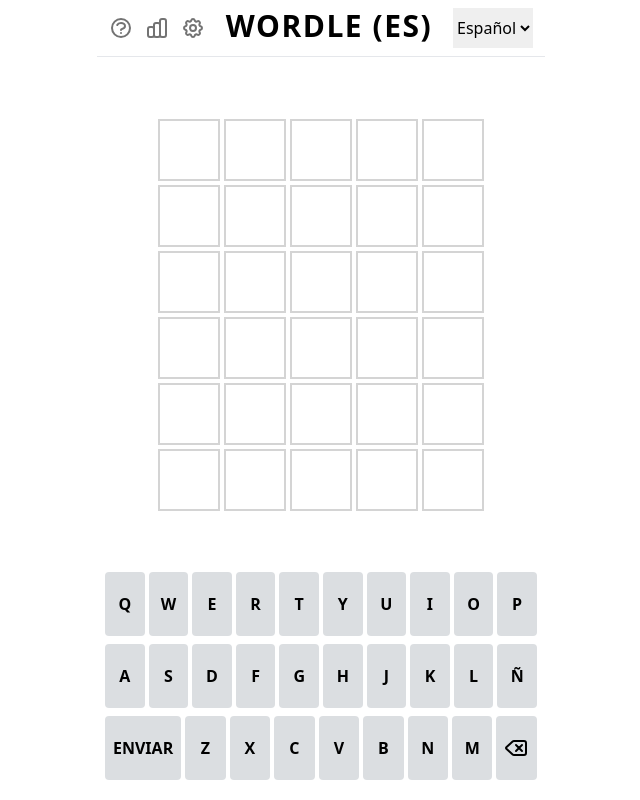
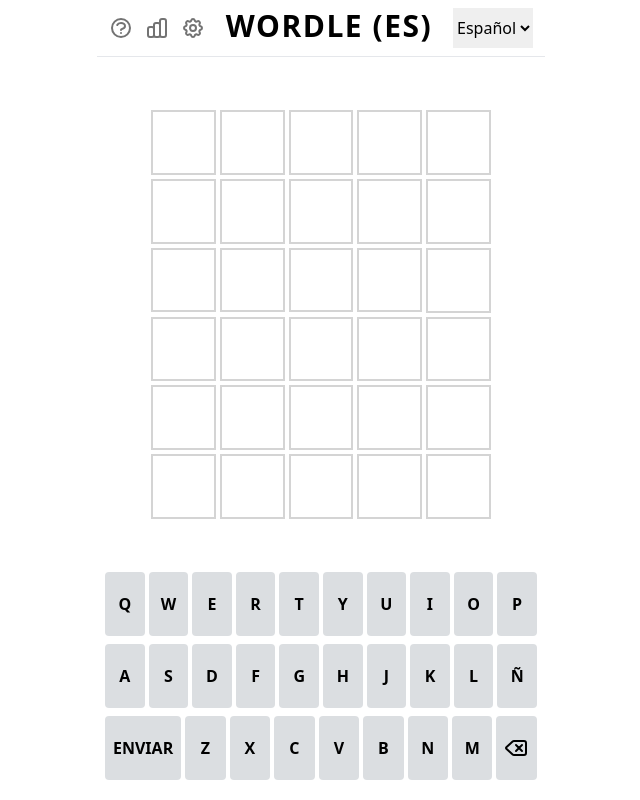
Before and after one commit to Sergitxin22/wordle, a React (Vite) app: page / in a window 1280 px wide. Shown: the whole page, without its empty margins (319-959 px from the left). Built offline with nearby package versions, Linux system fonts and the light colour scheme.

Commit message:
Refactor Board component layout for improved styling and overflow handling

```diff
--- a/src/components/Board.jsx
+++ b/src/components/Board.jsx
@@ -4,7 +4,7 @@ import Letter from "./Letter";
 
 function Board() {
     return (
-    <div className="grid grid-rows-6 gap-1 p-3 box-border w-full h-full max-w-[350px] max-h-[420px]">
+        <div className="grid grid-rows-6 gap-1 p-0 box-border w-full max-w-[340px] overflow-y-auto">
             <div className="grid grid-cols-5 gap-1 w-full">
                 <Letter letterPos={0} attemptVal={0} />
                 <Letter letterPos={1} attemptVal={0} />
```
Lines whose indentation alone changed are shown as unchanged.
